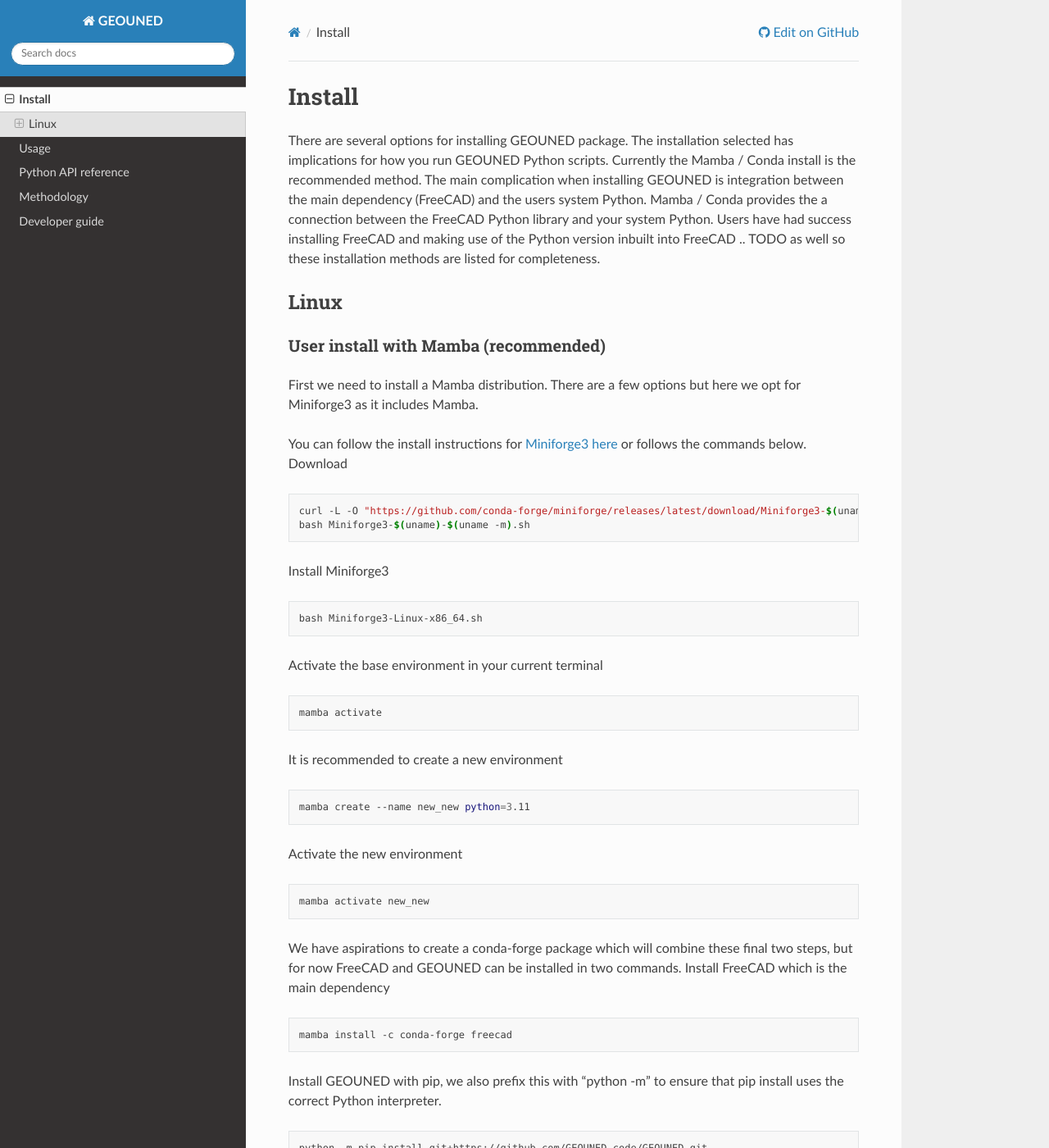
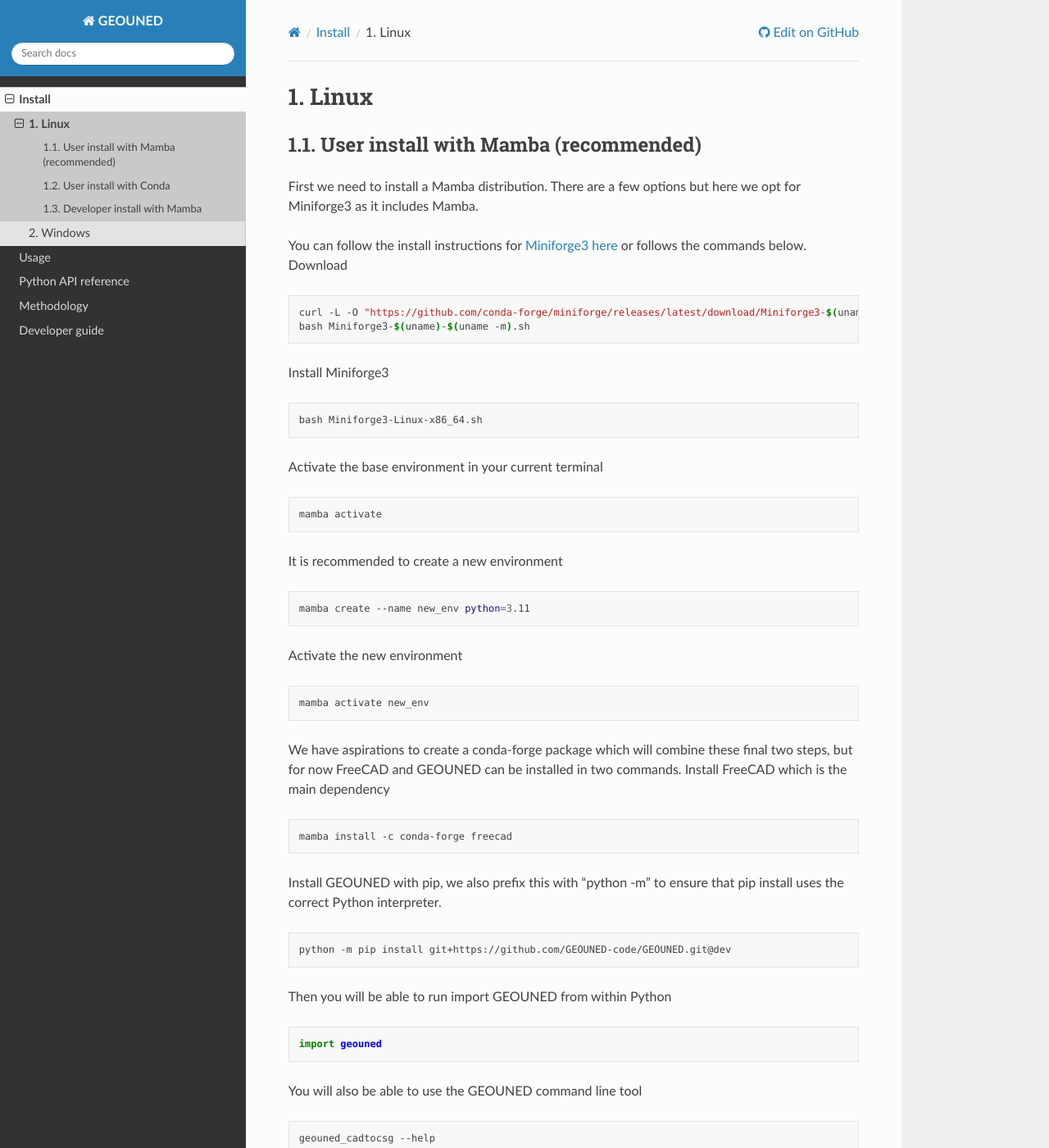
Before and after one commit to GEOUNED-org/GEOUNED, a Sphinx documentation site: the page built from docs/install/install_linux.rst, in a window 1280 px wide and 1400 px high. Shown: the whole window at 82% size. Built offline with Sphinx 7.4.7 and the Read the Docs theme 2.0.0, drawn with Linux system fonts in a browser that asks for light colours; some of the changed text lies outside the part shown.

Commit message:
added windows install instructions

```diff
--- a/docs/index.rst
+++ b/docs/index.rst
@@ -13,7 +13,7 @@
 .. toctree::
    :maxdepth: 3
 
-   install
+   install/index
    usage/index
    python_api
    methodology
--- a/docs/install.rst
+++ b/docs/install/install_linux.rst
@@ -1,17 +1,5 @@
-Install
-=======
-
-There are several options for installing GEOUNED package.
-The installation selected has implications for how you run GEOUNED Python scripts.
-Currently the Mamba / Conda install is the recommended method.
-The main complication when installing GEOUNED is integration between the main dependency (FreeCAD) and the users system Python.
-Mamba / Conda provides the a connection between the FreeCAD Python library and your system Python.
-Users have had success installing FreeCAD and making use of the Python version inbuilt into FreeCAD
-.. TODO as well so these installation methods are listed for completeness.
-
-
 Linux
------
+=====
 
 User install with Mamba (recommended)
 ~~~~~~~~~~~~~~~~~~~~~~~~~~~~~~~~~~~~~
@@ -44,14 +32,14 @@
 
 .. code-block:: sh
 
-    mamba create --name new_new python=3.11
+    mamba create --name new_env python=3.11
 
 
 Activate the new environment
 
 .. code-block:: sh
 
-    mamba activate new_new
+    mamba activate new_env
 
 We have aspirations to create a conda-forge package which will combine these final two steps, but for now FreeCAD and GEOUNED can be installed in two commands.
 Install FreeCAD which is the main dependency
@@ -65,7 +53,7 @@
 
 .. code-block:: sh
 
-    python -m pip install git+https://github.com/GEOUNED-code/GEOUNED.git
+    python -m pip install git+https://github.com/GEOUNED-code/GEOUNED.git@dev
 
 Then you will be able to run import GEOUNED from within Python
 
@@ -73,6 +61,11 @@
 
     import geouned
 
+You will also be able to use the GEOUNED command line tool
+
+.. code-block:: bash
+
+    geouned_cadtocsg --help
 
 User install with Conda
 ~~~~~~~~~~~~~~~~~~~~~~~
@@ -105,14 +98,14 @@
 
 .. code-block:: sh
 
-    conda create --name new_new python=3.11
+    conda create --name new_env python=3.11
 
 
 Activate the new environment
 
 .. code-block:: sh
 
-    conda activate new_new
+    conda activate new_env
 
 We have aspirations to create a conda-forge package which will combine these final two steps, but for now FreeCAD and GEOUNED can be installed in two commands.
 Install FreeCAD which is the main dependency
@@ -126,7 +119,7 @@
 
 .. code-block:: sh
 
-    python -m pip install git+https://github.com/GEOUNED-code/GEOUNED.git
+    python -m pip install git+https://github.com/GEOUNED-code/GEOUNED.git@dev
 
 Then you will be able to run import GEOUNED from within Python
 
@@ -134,7 +127,11 @@
 
     import geouned
 
+You will also be able to use the GEOUNED command line tool
 
+.. code-block:: bash
+
+    geouned_cadtocsg --help
 
 
 Developer install with Mamba
@@ -168,14 +165,14 @@
 
 .. code-block:: sh
 
-    mamba create --name new_new python=3.11
+    mamba create --name new_env python=3.11
 
 
 Activate the new environment
 
 .. code-block:: sh
 
-    mamba activate new_new
+    mamba activate new_env
 
 We have aspirations to create a conda-forge package which will combine these final two steps, but for now FreeCAD and GEOUNED can be installed in two commands.
 Install FreeCAD which is the main dependency
@@ -214,6 +211,12 @@
 .. code-block:: python
 
     import geouned
+
+You will also be able to use the GEOUNED command line tool
+
+.. code-block:: bash
+
+    geouned_cadtocsg --help
 
 Checkout feature branches from dev and make local changes on you own branch
 
```
Also changed, not shown: docs/install/index.rst (added, +21 -0 lines), docs/install/install_windows.rst (added, +59 -0 lines).
